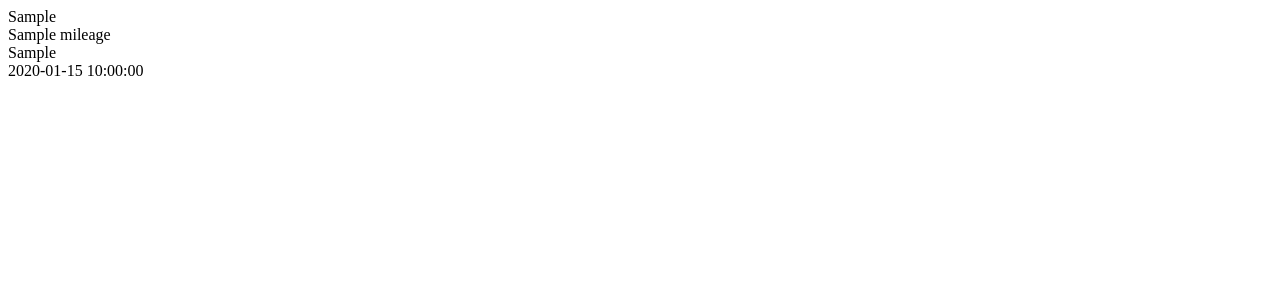
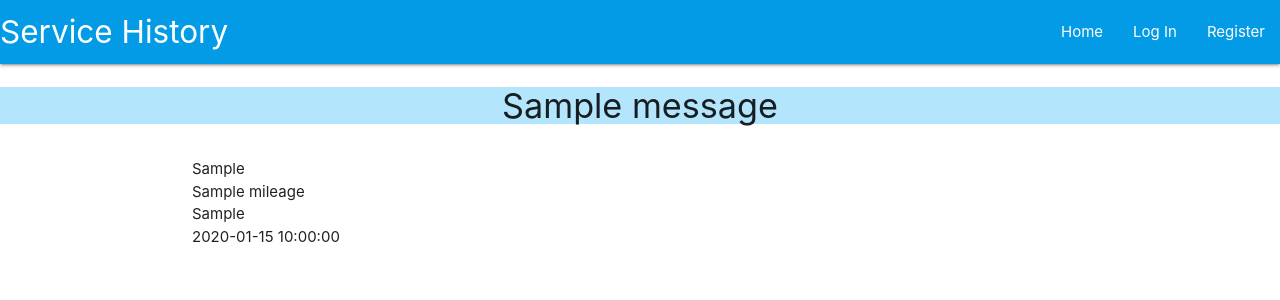
Before and after one commit to Cha-K28/data_centric_development_MSP3, a Flask app: page / in a window 1280 px wide. Shown: the top 300 px of the page. Run offline with Flask 2, Linux system fonts and the light colour scheme; one stand-in notice (Sample message) is shown; a database or web service that is not in the repository returns one stand-in record (values such as "Sample title"); some libraries are stand-ins or nearby versions.

Commit message:
add templates and static files

```diff
--- a/app.py
+++ b/app.py
@@ -24,6 +24,7 @@ def get_service_info():
             service_history=service_history)
 
 
+
 if __name__ == "__main__":
     app.run(host=os.environ.get("IP"),
             port=int(os.environ.get("PORT")),
--- a/templates/base.html
+++ b/templates/base.html
@@ -3,10 +3,78 @@
 <head>
     <meta charset="UTF-8">
     <meta name="viewport" content="width=device-width, initial-scale=1.0">
+    <link rel="stylesheet" href="https://use.fontawesome.com/releases/v5.15.1/css/all.css"
+        integrity="sha384-vp86vTRFVJgpjF9jiIGPEEqYqlDwgyBgEF109VFjmqGmIY/Y4HV4d3Gp2irVfcrp" crossorigin="anonymous" type="text/css">
+    <link rel="stylesheet" href="https://cdnjs.cloudflare.com/ajax/libs/materialize/1.0.0/css/materialize.min.css" type="text/css">
+    <link rel="stylesheet" href="{{url_for('static', filename='css/style.css') }}" type="text/css">
+    {% block styles %}
+    {% endblock %}
     <title>Document</title>
 </head>
 <body>
+
+	<header>
+        <!-- top navbar -->
+		<nav class="nav-extended text-shadow light-blue darken-1">
+			<div class="nav-wrapper">
+				<a href="#" class="brand-logo">Service History</a>
+				<a href="#" data-target="mobile-demo" class="sidenav-trigger right"><i class="fas fa-bars"></i></a>
+				<ul class="right hide-on-med-and-down">
+					<li><a href="{{ url_for('get_service_info') }}">Home</a></li>
+                    {% if session.user %}
+                        <li><a href="{{ url_for('get_service_info') }}">Service Info</a></li>
+                        <li><a href="#">Add Service</a></li>
+                        <li><a href="#">Edit Service</a></li>
+                        <li><a href="#">Delete Service</a></li>
+                    {% else %}
+                        <li><a href="#">Log In</a></li>
+                        <li><a href="#">Register</a></li>
+                    {% endif %}
+				</ul>
+			</div>
+		</nav>
+
+        <!-- mobile sidenav -->
+		<ul class="sidenav" id="mobile-demo">
+            <li><h4 class="center-align light-blue-text text-darken 4">Service History</h4></li>
+            <li><a href="#">Home</a></li>
+                    {% if session.user %}
+                        <li><a href="{{ url_for('get_service_info') }}">Service Info</a></li>
+                        <li><a href="#">Add Service</a></li>
+                        <li><a href="#">Edit Service</a></li>
+                        <li><a href="#">Delete Service</a></li>
+                    {% else %}
+                        <li><a href="#">Log In</a></li>
+                        <li><a href="#">Register</a></li>
+                    {% endif %}
+		</ul>
+	</header>
+
+        <section>
+        <!-- flash messages -->
+        {% with messages = get_flashed_messages() %}
+            {% if messages %}
+                {% for message in messages %}
+                    <div class="row flashes">
+                        <h4 class="light-blue lighten-4 center-align">{{ message }}</h4>
+                    </div>
+                {% endfor %}
+            {% endif %}
+        {% endwith %}
+    </section>
+
+
+<main class="container">
     {% block content %}
     {% endblock %}
+</main>
+
+    <script src="https://code.jquery.com/jquery-3.5.1.min.js"
+        integrity="sha256-9/aliU8dGd2tb6OSsuzixeV4y/faTqgFtohetphbbj0=" crossorigin="anonymous"></script>
+    <script src="https://cdnjs.cloudflare.com/ajax/libs/materialize/1.0.0/js/materialize.min.js"></script>
+    <script src="{{url_for('static', filename='js/script.js') }}"></script>
+    {% block scripts %}
+    {% endblock %}
+
 </body>
 </html>
--- a/templates/service_info.html
+++ b/templates/service_info.html
@@ -1,16 +1,11 @@
-<!DOCTYPE html>
-<html lang="en">
-<head>
-    <meta charset="UTF-8">
-    <meta name="viewport" content="width=device-width, initial-scale=1.0">
-    <title>Service Info</title>
-</head>
-<body>
+{% extends "base.html" %}
+{% block content %}
+
     {% for service_info in service_history %}
         {{ service_info.service_no }}<br>
         {{ service_info.mileage }}<br>
         {{ service_info.work_completed}}<br>
         {{ service_info.date_of_service }}<br>
     {% endfor %}
-</body>
-</html>
+
+{% endblock %}
```
Also changed, not shown: static/script.js (added), static/style.css (added), templates/add_service.html (added), templates/delete_service.html (added), templates/edit_service.html (added), templates/login.html (added), templates/register.html (added).
